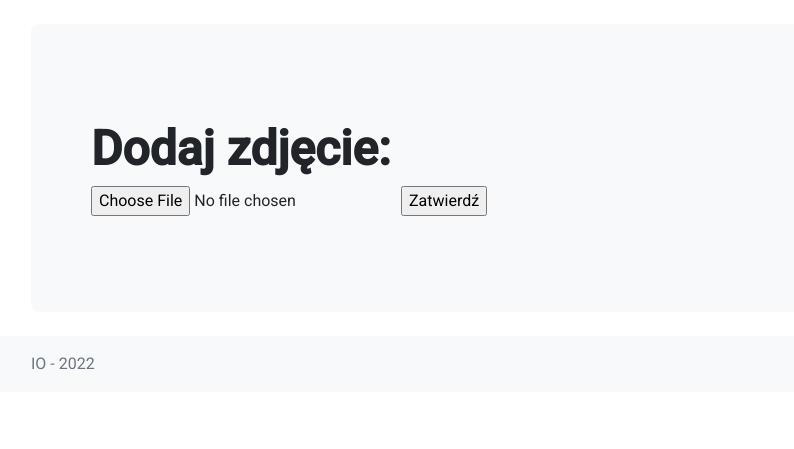
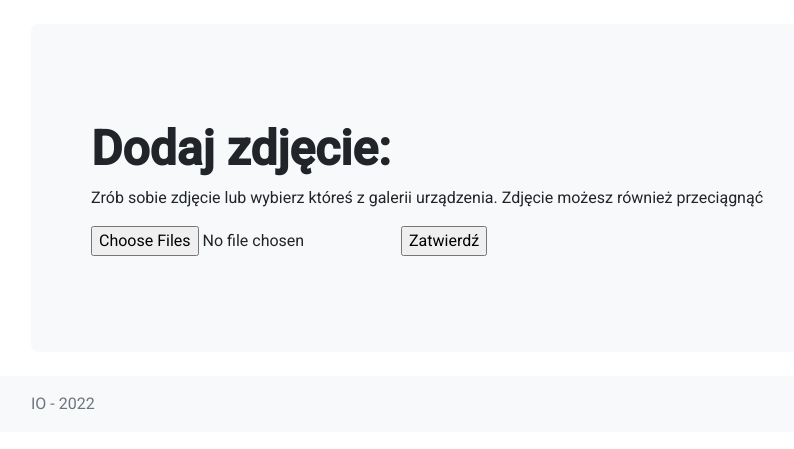
Before and after one commit to mcV3rs/Kupidyny, a Flask app: template project/photo/templates/add_picture.html in a window 1280 px wide. Shown: the part 72-521 px from the top of the page, without its empty margins (51-845 px from the left). Run offline with Flask 3, Linux system fonts and the light colour scheme; the template is opened without the code that fills it, so the values that code supplies are empty.

Commit message:
Dodanie obsługi mechanizmu drag-and-drop

```diff
--- a/project/photo/templates/add_picture.html
+++ b/project/photo/templates/add_picture.html
@@ -35,7 +35,7 @@
 
 <main class="content">
     <main class="container">
-        <div class="p-5 my-4 bg-light rounded-3">
+        <div class="p-5 my-4 bg-light rounded-3" id="drop-area">
             <div class="container-fluid py-5">
                 <h4 class="display-5 fw-bold">Dodaj zdjęcie:</h4>
 
@@ -45,14 +45,12 @@
                         <form action="{{ url_for('photo.edit_picture_guest', wedding_uuid=wedding_uuid) }}"
                               method="POST"
                               enctype="multipart/form-data">
-                            <input
-                                    type="file"
-                                    class="filepond"
-                                    name="file"
-                                    accept="image/*">
+                            <p>Zrób sobie zdjęcie lub wybierz któreś z galerii urządzenia. Zdjęcie możesz również
+                                przeciągnąć</p>
+
+                            <input accept="image/*" id="file" multiple name="file" type="file">
 
                             <input type="submit" value="Zatwierdź">
-
                         </form>
 
                     </div>
@@ -78,5 +76,22 @@
 <script crossorigin="anonymous"
         integrity="sha384-cuYeSxntonz0PPNlHhBs68uyIAVpIIOZZ5JqeqvYYIcEL727kskC66kF92t6Xl2V"
         src="https://cdn.jsdelivr.net/npm/bootstrap@5.2.3/dist/js/bootstrap.min.js"></script>
+
+<script>
+    dropContainer = document.getElementById("drop-area")
+    fileInput = document.getElementById("file")
+
+    dropContainer.ondragover = dropContainer.ondragenter = function (evt) {
+        evt.preventDefault();
+    };
+
+    dropContainer.ondrop = function (evt) {
+        // pretty simple -- but not for IE :(
+        fileInput.files = evt.dataTransfer.files;
+
+        evt.preventDefault();
+    };
+</script>
+
 </body>
 </html>
```
